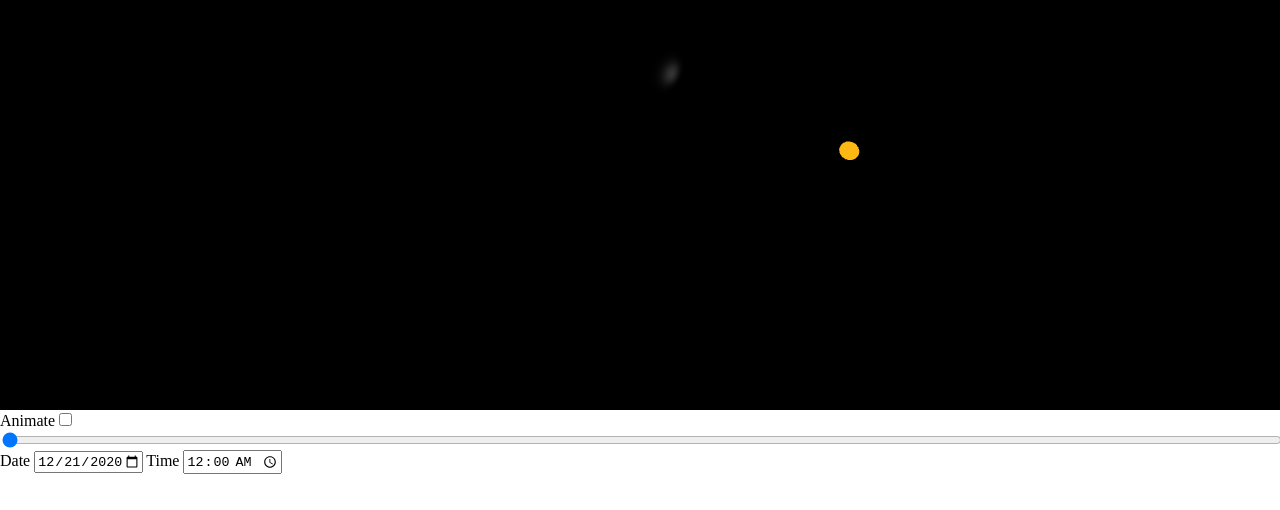
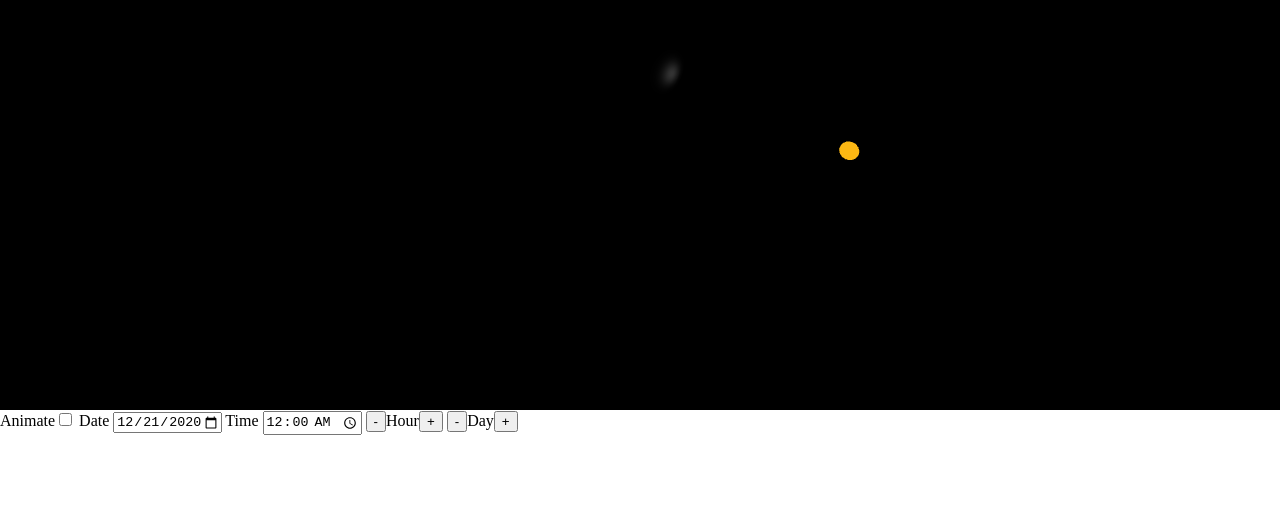
Before and after one commit to avantgardnerio/pergola, a plain HTML site: page index.html in a window 1280 px wide. Shown: the part 290-800 px from the top of the page. Drawn offline with nearby package versions, Linux system fonts and the light colour scheme.

Commit message:
Can manually update date & time

```diff
--- a/index.html
+++ b/index.html
@@ -11,12 +11,12 @@
         <div class="main"></div>
         <div class="footer">
             <label for="cbAnimate">Animate</label><input type="checkbox" id="cbAnimate">
-            <label for="rngDayNum"></label>
-            <input type="range" min="0" max="364" value="0" class="slider" id="rngDayNum" />
             <label for="dtCur">Date</label>
             <input type="date" id="dtCur" value="2020-12-21" min="2020-12-21" max="2021-12-20" />
             <label for="tmCur">Time</label>
             <input type="time" id="tmCur" value="00:00" min="00:00" max="24:00" />
+            <input type="button" value="-" id="btnHourDec" />Hour<input type="button" value="+" id="btnHourEnc" />
+            <input type="button" value="-" id="btnDayDec" />Day<input type="button" value="+" id="btnDayEnc" />
         </div>
     </div>
 </body>
--- a/js/index.js
+++ b/js/index.js
@@ -11,13 +11,31 @@ onload = () => {
     const panel = document.querySelector(".main");
     const dtCur = document.querySelector("#dtCur");
     const tmCur = document.querySelector("#tmCur");
+    const btnHourDec = document.querySelector("#btnHourDec");
+    const btnHourEnc = document.querySelector("#btnHourEnc");
+    const btnDayDec = document.querySelector("#btnDayDec");
+    const btnDayEnc = document.querySelector("#btnDayEnc");
     const cbAnimate = document.querySelector("#cbAnimate");
 
-    cbAnimate.onchange = (e) => {
-        if(cbAnimate.checked) {
-            requestAnimationFrame(animate);
-        }
+    const getSimNow = () => {
+        const dtText = dtCur.getAttribute("value");
+        const tmText = tmCur.getAttribute("value");
+        return moment(`${dtText}T${tmText}Z`);
     }
+    const setSimNow = (instant) => {
+        dtCur.setAttribute("value", instant.utc().format("YYYY-MM-DD"));
+        tmCur.setAttribute("value", instant.utc().format("HH:mm:ss"));
+        render();
+    }
+    btnHourDec.onclick = () => setSimNow(getSimNow().subtract(1, 'hours'));
+    btnHourEnc.onclick = () => setSimNow(getSimNow().add(1, 'hours'));
+    btnDayDec.onclick = () => setSimNow(getSimNow().subtract(1, 'days'));
+    btnDayEnc.onclick = () => setSimNow(getSimNow().add(1, 'days'));
+    cbAnimate.onchange = () => {
+        if(cbAnimate.checked) tick();
+    }
+    dtCur.onchange = () => requestAnimationFrame(render);
+    tmCur.onchange = () => requestAnimationFrame(render);
 
     const scene = new THREE.Scene();
     const camera = new THREE.PerspectiveCamera(75, panel.clientWidth / panel.clientHeight);
@@ -44,19 +62,16 @@ onload = () => {
 
     renderer.render(scene, camera);
 
-    const animate = () => {
-        // Set simulation now
+    const tick = () => {
         const realNow = moment();
         const realElapsed = realNow.diff(realStart, 'milliseconds');
         const simElapsed = (realElapsed * simulationSpeed) % msPerYear;
         const simNowWrite = simStart.clone().add(simElapsed, 'milliseconds');
-        dtCur.setAttribute("value", simNowWrite.utc().format("YYYY-MM-DD"));
-        tmCur.setAttribute("value", simNowWrite.utc().format("HH:mm:ss"));
-
+        setSimNow(simNowWrite);
+    }
+    const render = () => {
         // Get simulation now
-        const dtText = dtCur.getAttribute("value");
-        const tmText = tmCur.getAttribute("value");
-        const simNow = moment(`${dtText}T${tmText}Z`);
+        const simNow = getSimNow();
         const millis = simNow.diff(simStart, 'milliseconds');
         const day = millis / msPerDay;
         const year = day / daysPerYear;
@@ -79,9 +94,7 @@ onload = () => {
         light.position.set(sun.position.x, sun.position.y, sun.position.z).normalize();
 
         renderer.render(scene, camera);
-        if(cbAnimate.checked) {
-            requestAnimationFrame(animate);
-        }
+        if(cbAnimate.checked) tick();
     }
-    animate();
+    render();
 }
```
